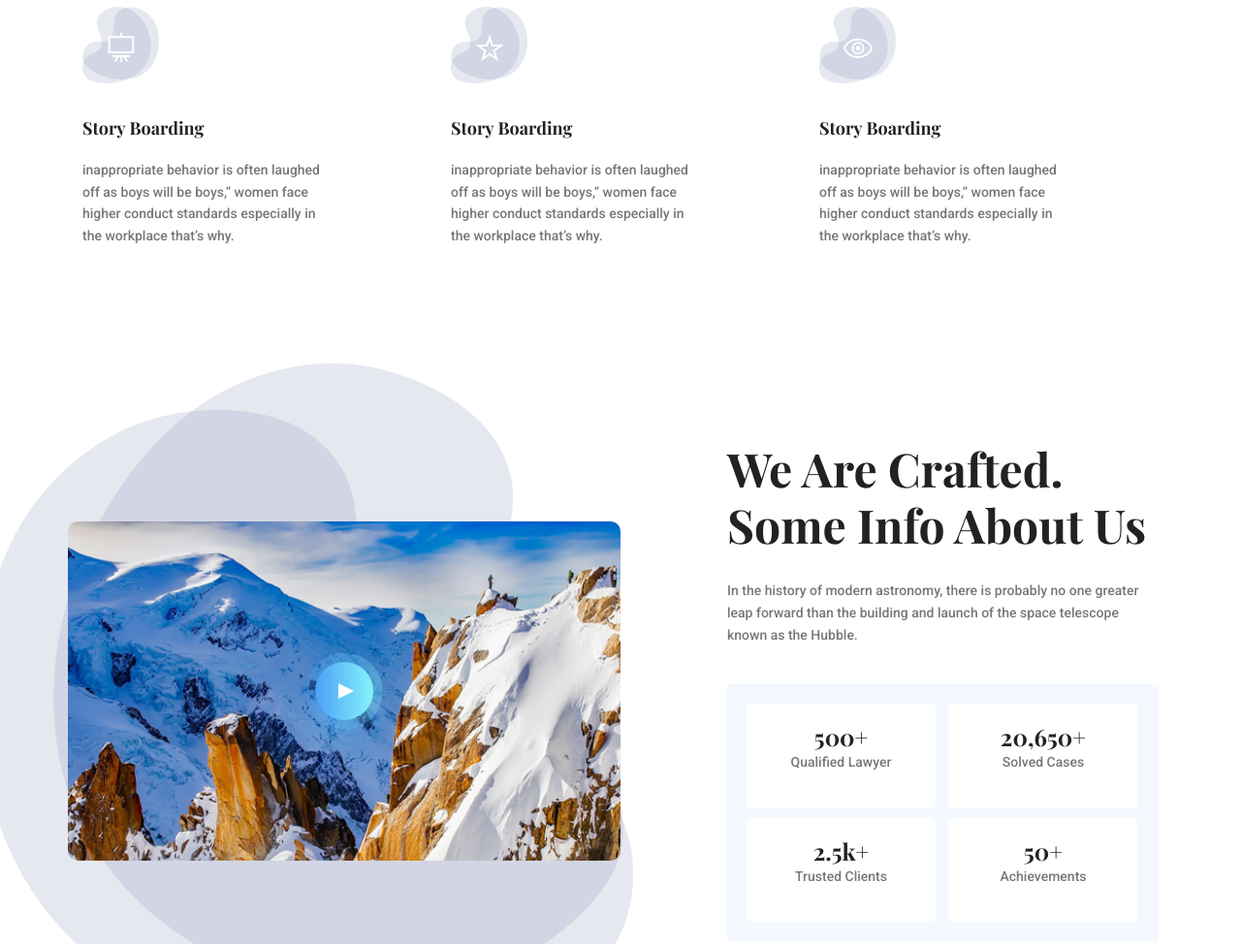
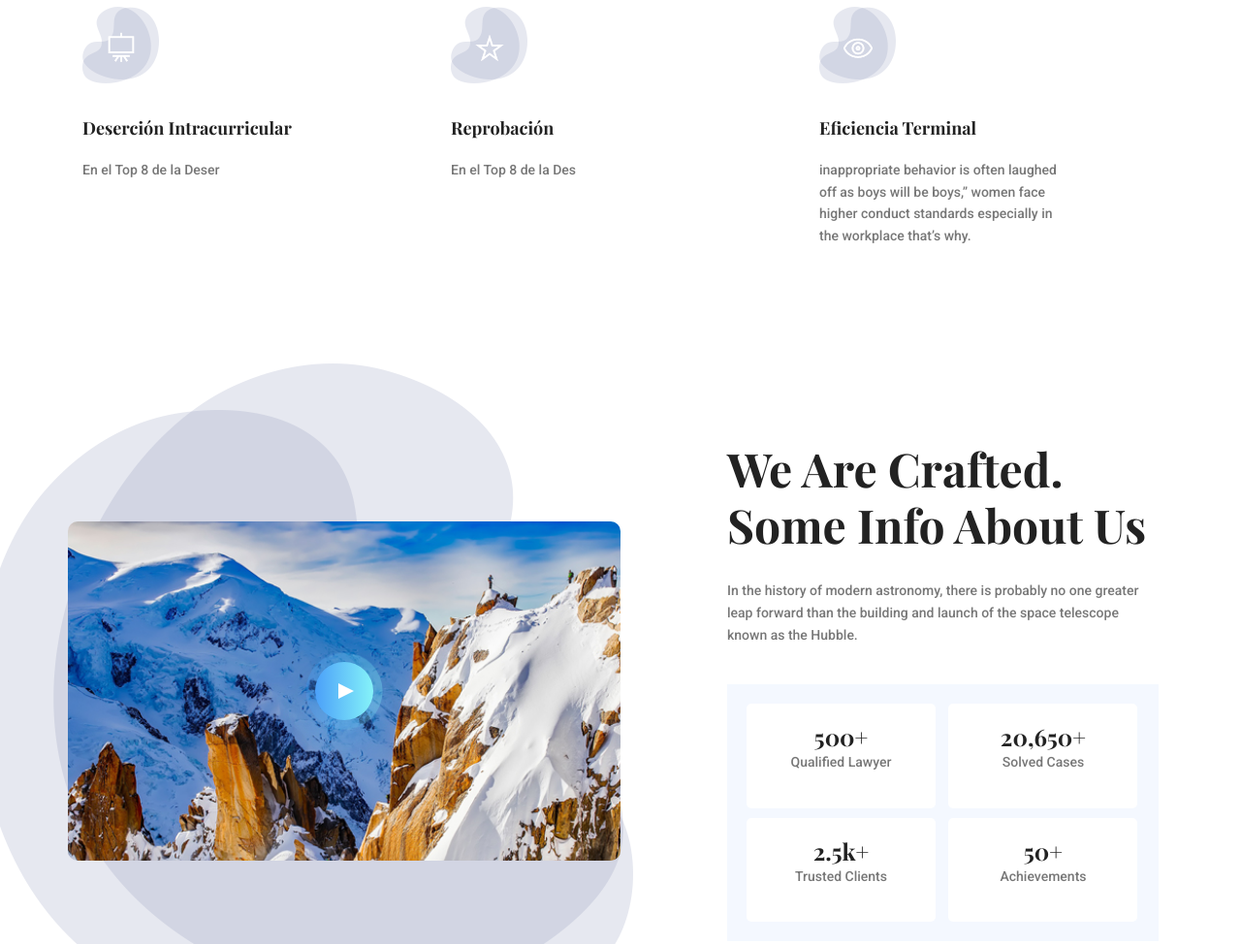
Before and after one commit to esquivelale/MAIstro, a plain HTML site: page index.html in a window 1280 px wide. Shown: the part 1520-2494 px from the top of the page at 97% size. Drawn offline with nearby package versions, Linux system fonts and the light colour scheme; grey boxes are pictures that could not be loaded.

Commit message:
Update index.html

```diff
--- a/index.html
+++ b/index.html
@@ -224,9 +224,8 @@
 							<img class="clr-icon" src="img/service/clr-icon1.png" alt="">
 						</div>
 						<div class="service-content">
-							<h4>Story Boarding</h4>
-							<p>inappropriate behavior is often laughed off as boys will be boys,” women face higher conduct standards
-								especially in the workplace that’s why.</p>
+							<h4>Deserción Intracurricular</h4>
+							<p>En el Top 8 de la Deser   </p>
 						</div>
 					</div>
 				</div>
@@ -239,9 +238,8 @@
 							<img class="clr-icon" src="img/service/clr-icon2.png" alt="">
 						</div>
 						<div class="service-content">
-							<h4>Story Boarding</h4>
-							<p>inappropriate behavior is often laughed off as boys will be boys,” women face higher conduct standards
-								especially in the workplace that’s why.</p>
+							<h4>Reprobación</h4>
+							<p>En el Top 8 de la Des</p>
 						</div>
 					</div>
 				</div>
@@ -254,7 +252,7 @@
 							<img class="clr-icon" src="img/service/clr-icon3.png" alt="">
 						</div>
 						<div class="service-content">
-							<h4>Story Boarding</h4>
+							<h4>Eficiencia Terminal</h4>
 							<p>inappropriate behavior is often laughed off as boys will be boys,” women face higher conduct standards
 								especially in the workplace that’s why.</p>
 						</div>
```
